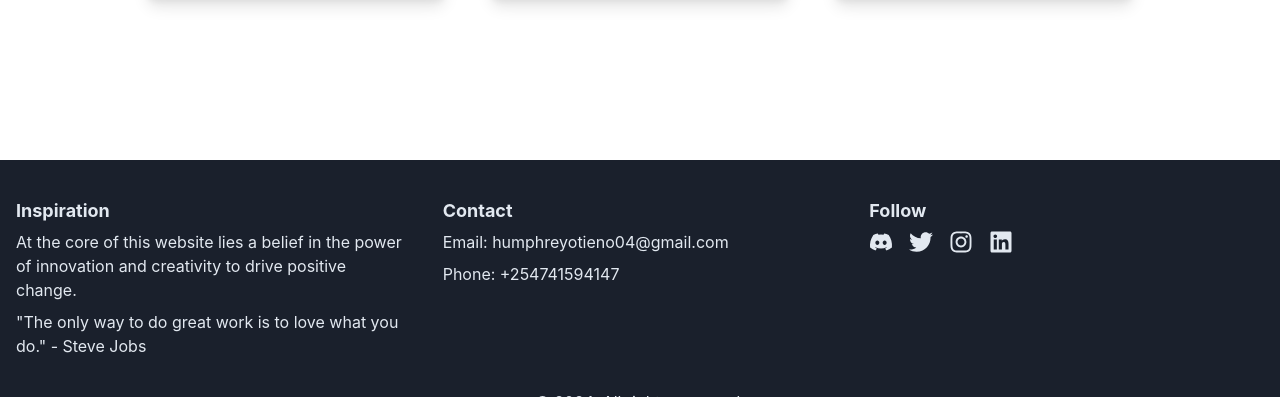
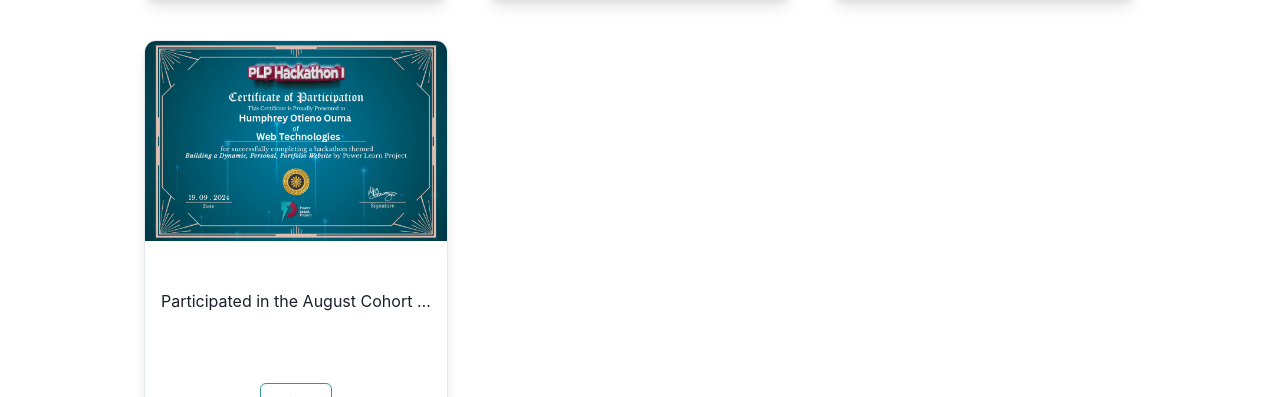
Before and after one commit to humphreyotieno1/Humphrey-Portfolio, a React (Vite) app in the folder client/: page /achievements in a window 1280 px wide. Shown: the part 555-952 px from the top of the page. Built offline with nearby package versions, Linux system fonts and the light colour scheme.

Commit message:
Added a new achievement

```diff
--- a/client/src/components/Achievements.jsx
+++ b/client/src/components/Achievements.jsx
@@ -21,6 +21,11 @@
             image: '/mozilla.png',
             title: 'Mozilla Web Literacy Foundational Course',
             description: 'Participated in a foundational web literacy workshop conducted by Mozilla at Moringa School, enhancing skills in web technologies and digital literacy.'
+        },
+        {
+            id: 4,
+            image: './plphackathon.jpg',
+            description: 'Participated in the August Cohort Hackathon on September 9th, 2024, with a focus on building dynamic personal portfolio websites. Partipants were to showcase their web development skills by highlighting their programming knowledge, projects, and passions through the creation of individual portfolio websites.'
         }
     ];
 
```
Also changed, not shown: client/public/plphackathon.jpg (added).
